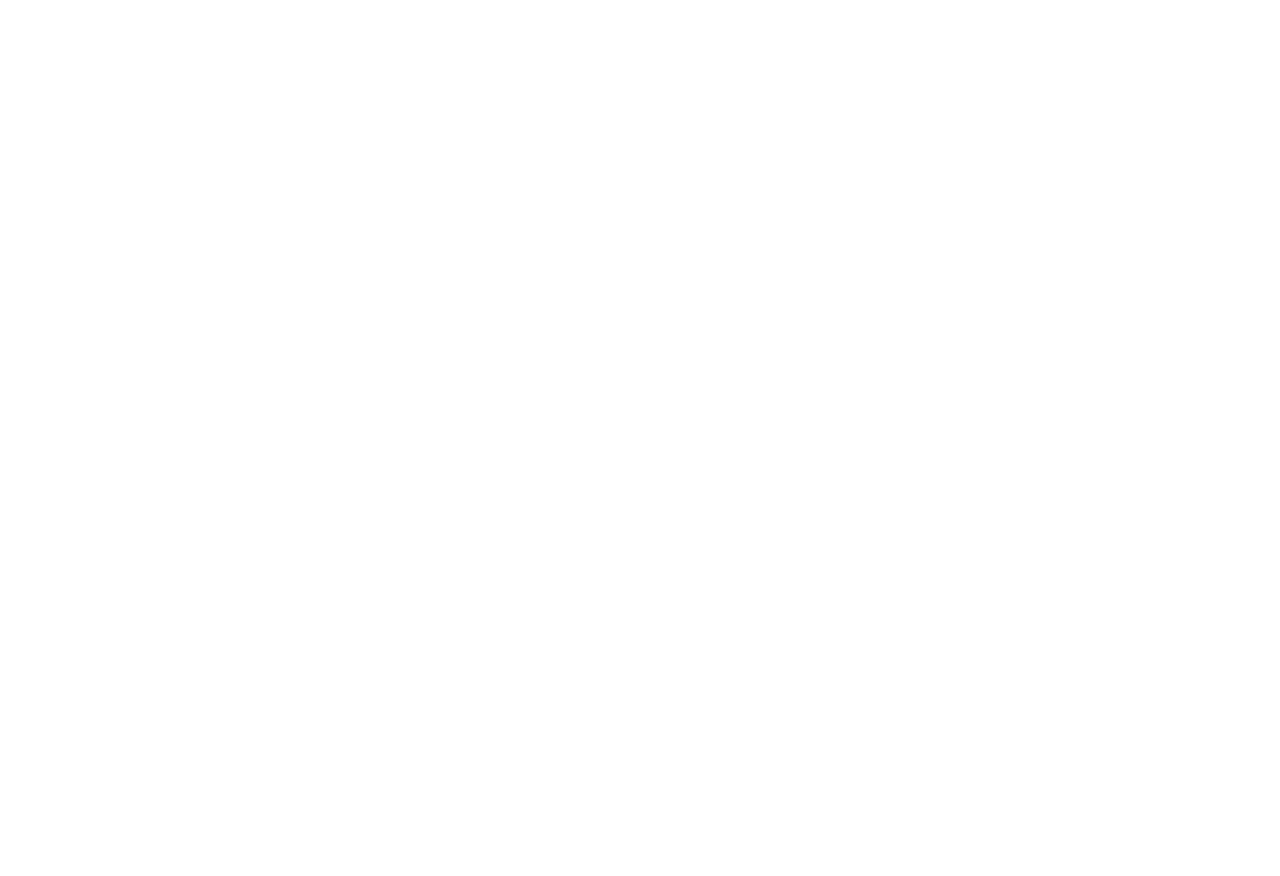
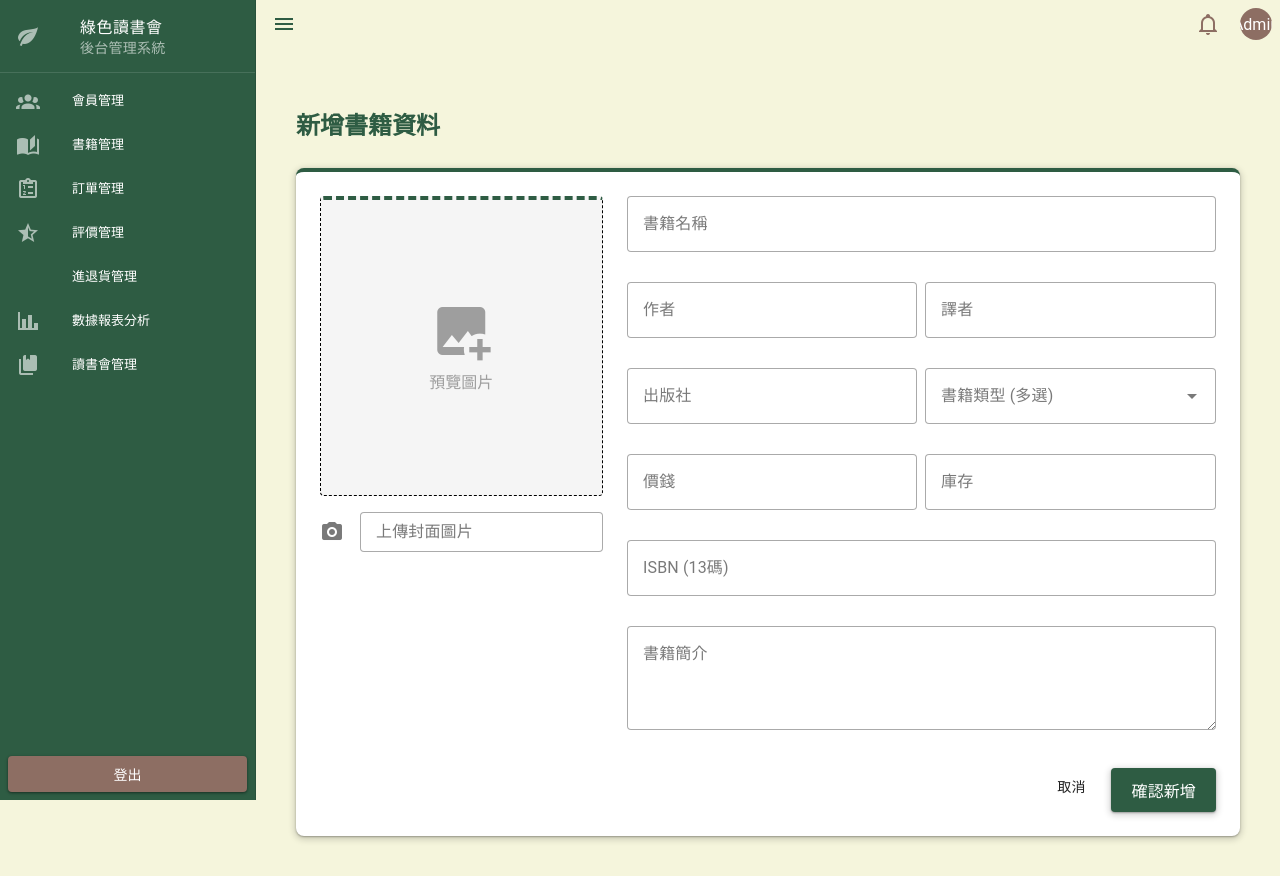
Before and after one commit to penovate/bookstore4, a Vue app in the folder bookstore-frontend/: page /dev/admin/books/insert in a window 1280 px wide. Before the commit this address had no page. Before the commit the page ends 800 px from the top, so only its background shows below. Built offline with nearby package versions, Linux system fonts and the light colour scheme; no server answers.

Commit message:
1.InsertBook.vue介面完成

```diff
--- a/bookstore-frontend/src/router/index.js
+++ b/bookstore-frontend/src/router/index.js
@@ -50,6 +50,11 @@ const router = createRouter({
           component: () => import('../views/admin/books/BooksHome.vue'), // 您的書籍列表頁
         },
         {
+          path: 'books/insert',
+          name: 'admin-books-insert',
+          component: () => import('../views/admin/books/insertBook.vue'),
+        },
+        {
           path: 'orders',
           name: 'admin-orders',
           // component: () => import('../views/admin/orders/OrdersHome.vue'),
--- a/bookstore-frontend/src/views/admin/books/BooksHome.vue
+++ b/bookstore-frontend/src/views/admin/books/BooksHome.vue
@@ -128,6 +128,10 @@ onMounted(() => {
         <v-row class="mb-4" align="center">
             <v-col cols="12" md="4">
                 <h2 class="text-h4 font-weight-bold text-primary">書籍管理列表</h2>
+                <v-btn color="primary" class="mt-2" prepend-icon="mdi-plus"
+                    @click="router.push('/dev/admin/books/insert')">
+                    新增書籍
+                </v-btn>
             </v-col>
             <v-col cols="12" md="4" offset-md="4">
                 <v-text-field v-model="search" label="搜尋書籍..." prepend-inner-icon="mdi-magnify" variant="outlined"
--- /dev/null
+++ b/bookstore-frontend/src/views/admin/books/insertBook.vue
@@ -0,0 +1,206 @@
+<script setup>
+import { ref, onMounted } from 'vue';
+import { useRouter } from 'vue-router';
+import bookService from '@/api/bookService.js';
+import Swal from 'sweetalert2';
+
+const router = useRouter();
+const genres = ref([]);
+const loading = ref(false);
+// Form data
+const book = ref({
+    bookName: '',
+    author: '',
+    translator: '',
+    press: '',
+    price: null,
+    isbn: '',
+    stock: null,
+    shortDesc: '',
+    onShelf: 0 // Default off or on? Default 0 (off)
+});
+
+const selectedGenreIds = ref([]);
+const imageFile = ref(null); // File object
+const imagePreview = ref(null); // URL for preview
+
+// Rules
+const rules = {
+    required: value => !!value || '此欄位為必填',
+    positive: value => value >= 0 || '數值必須大於等於 0',
+    isbn: value => /^\d{13}$/.test(value) || 'ISBN 必須為 13 位數字'
+};
+
+const form = ref(null);
+
+onMounted(async () => {
+    try {
+        const response = await bookService.getGenres();
+        genres.value = response.data;
+    } catch (error) {
+        console.error('Failed to load genres:', error);
+    }
+});
+
+const handleFileUpdate = (files) => {
+    // Vuetify v-file-input v-model is an array or single?
+    // Usually array in V3.
+    const file = Array.isArray(files) ? files[0] : files;
+    if (file) {
+        imageFile.value = file;
+        imagePreview.value = URL.createObjectURL(file);
+    } else {
+        imageFile.value = null;
+        imagePreview.value = null;
+    }
+};
+
+const submit = async () => {
+    const { valid } = await form.value.validate();
+    if (!valid) return;
+
+    loading.value = true;
+
+    // Prepare data
+    // genre mapping
+    book.value.genres = selectedGenreIds.value.map(id => ({ genreId: id }));
+
+    try {
+        const response = await bookService.createBook(book.value, imageFile.value);
+        const newBook = response.data;
+
+        // Custom SweetAlert
+        const displayImage = imagePreview.value || 'https://via.placeholder.com/150?text=No+Image';
+
+        const htmlContent = `
+            <div style="display: flex; align-items: flex-start; gap: 20px; text-align: left; padding: 10px;">
+                <div style="flex-shrink: 0;">
+                    <img src="${displayImage}" style="width: 120px; height: auto; border-radius: 4px; border: 1px solid #ddd; object-fit: cover;">
+                </div>
+                <div style="flex-grow: 1; font-size: 0.95rem; line-height: 1.6;">
+                    <div style="margin-bottom: 4px;"><strong style="color: #2E5C43;">書名：</strong> ${newBook.bookName}</div>
+                    <div style="margin-bottom: 4px;"><strong>作者：</strong> ${newBook.author}</div>
+                    <div style="margin-bottom: 4px;"><strong>出版社：</strong> ${newBook.press}</div>
+                    <div style="margin-bottom: 4px;"><strong>定價：</strong> $${newBook.price}</div>
+                    <div style="margin-bottom: 4px;"><strong>庫存：</strong> ${newBook.stock}</div>
+                    <div><strong>ISBN：</strong> ${newBook.isbn}</div>
+                </div>
+            </div>
+        `;
+
+        await Swal.fire({
+            title: '<h3 style="color: #2E5C43; margin: 0;">新增成功！</h3>',
+            html: htmlContent,
+            icon: 'success',
+            confirmButtonText: '確定',
+            confirmButtonColor: '#2E5C43',
+            width: '600px',
+            padding: '2em',
+            background: '#fff url(/images/trees.png)', // Optional theme touch? Keep simple
+            backdrop: `
+                rgba(0,0,123,0.1)
+                left top
+                no-repeat
+            `
+        });
+
+        router.push('/dev/admin/books');
+
+    } catch (error) {
+        console.error(error);
+        Swal.fire({
+            icon: 'error',
+            title: '新增失敗',
+            text: '發生錯誤，請稍後再試。',
+            confirmButtonColor: '#d33'
+        });
+    } finally {
+        loading.value = false;
+    }
+};
+</script>
+
+<template>
+    <div class="pa-4">
+        <h2 class="text-h4 font-weight-bold text-primary mb-6">新增書籍資料</h2>
+
+        <v-card class="rounded-lg elevation-2 pa-6">
+            <v-form ref="form" @submit.prevent="submit">
+                <v-row>
+                    <!-- Left Column: Image Upload -->
+                    <v-col cols="12" md="4" class="text-center">
+                        <v-card class="mx-auto mb-4 d-flex align-center justify-center bg-grey-lighten-4" width="100%"
+                            height="300" variant="outlined" style="border-style: dashed !important;">
+                            <v-img v-if="imagePreview" :src="imagePreview" contain max-height="100%"></v-img>
+                            <div v-else class="text-grey">
+                                <v-icon icon="mdi-image-plus" size="64" class="mb-2"></v-icon>
+                                <div>預覽圖片</div>
+                            </div>
+                        </v-card>
+                        <v-file-input label="上傳封面圖片" accept="image/*" prepend-icon="mdi-camera" variant="outlined"
+                            density="compact" @update:model-value="handleFileUpdate" show-size></v-file-input>
+                    </v-col>
+
+                    <!-- Right Column: Details -->
+                    <v-col cols="12" md="8">
+                        <v-row dense>
+                            <v-col cols="12">
+                                <v-text-field v-model="book.bookName" label="書籍名稱" :rules="[rules.required]"
+                                    variant="outlined" color="primary"></v-text-field>
+                            </v-col>
+                            <v-col cols="12" md="6">
+                                <v-text-field v-model="book.author" label="作者" :rules="[rules.required]"
+                                    variant="outlined" color="primary"></v-text-field>
+                            </v-col>
+                            <v-col cols="12" md="6">
+                                <v-text-field v-model="book.translator" label="譯者" variant="outlined"
+                                    color="primary"></v-text-field>
+                            </v-col>
+                            <v-col cols="12" md="6">
+                                <v-text-field v-model="book.press" label="出版社" :rules="[rules.required]"
+                                    variant="outlined" color="primary"></v-text-field>
+                            </v-col>
+                            <v-col cols="12" md="6">
+                                <v-select v-model="selectedGenreIds" :items="genres" item-title="genreName"
+                                    item-value="genreId" label="書籍類型 (多選)" multiple chips closable-chips
+                                    variant="outlined" color="primary"></v-select>
+                            </v-col>
+                            <v-col cols="12" md="6">
+                                <v-text-field v-model.number="book.price" label="價錢" type="number"
+                                    :rules="[rules.required, rules.positive]" prefix="$" variant="outlined"
+                                    color="primary"></v-text-field>
+                            </v-col>
+                            <v-col cols="12" md="6">
+                                <v-text-field v-model.number="book.stock" label="庫存" type="number"
+                                    :rules="[rules.required, rules.positive]" variant="outlined"
+                                    color="primary"></v-text-field>
+                            </v-col>
+                            <v-col cols="12">
+                                <v-text-field v-model="book.isbn" label="ISBN (13碼)"
+                                    :rules="[rules.required, rules.isbn]" counter="13" variant="outlined"
+                                    color="primary"></v-text-field>
+                            </v-col>
+                            <v-col cols="12">
+                                <v-textarea v-model="book.shortDesc" label="書籍簡介" rows="3" variant="outlined"
+                                    color="primary"></v-textarea>
+                            </v-col>
+
+                        </v-row>
+
+                        <div class="d-flex justify-end mt-4">
+                            <v-btn variant="text" class="mr-2" @click="router.back()">取消</v-btn>
+                            <v-btn type="submit" color="primary" :loading="loading" elevation="2"
+                                size="large">確認新增</v-btn>
+                        </div>
+                    </v-col>
+                </v-row>
+            </v-form>
+        </v-card>
+    </div>
+</template>
+
+<style scoped>
+.v-card {
+    border-top: 4px solid #2E5C43;
+}
+</style>
```
Also changed, not shown: 1 other file (tests, documents, lock files or other folders).
